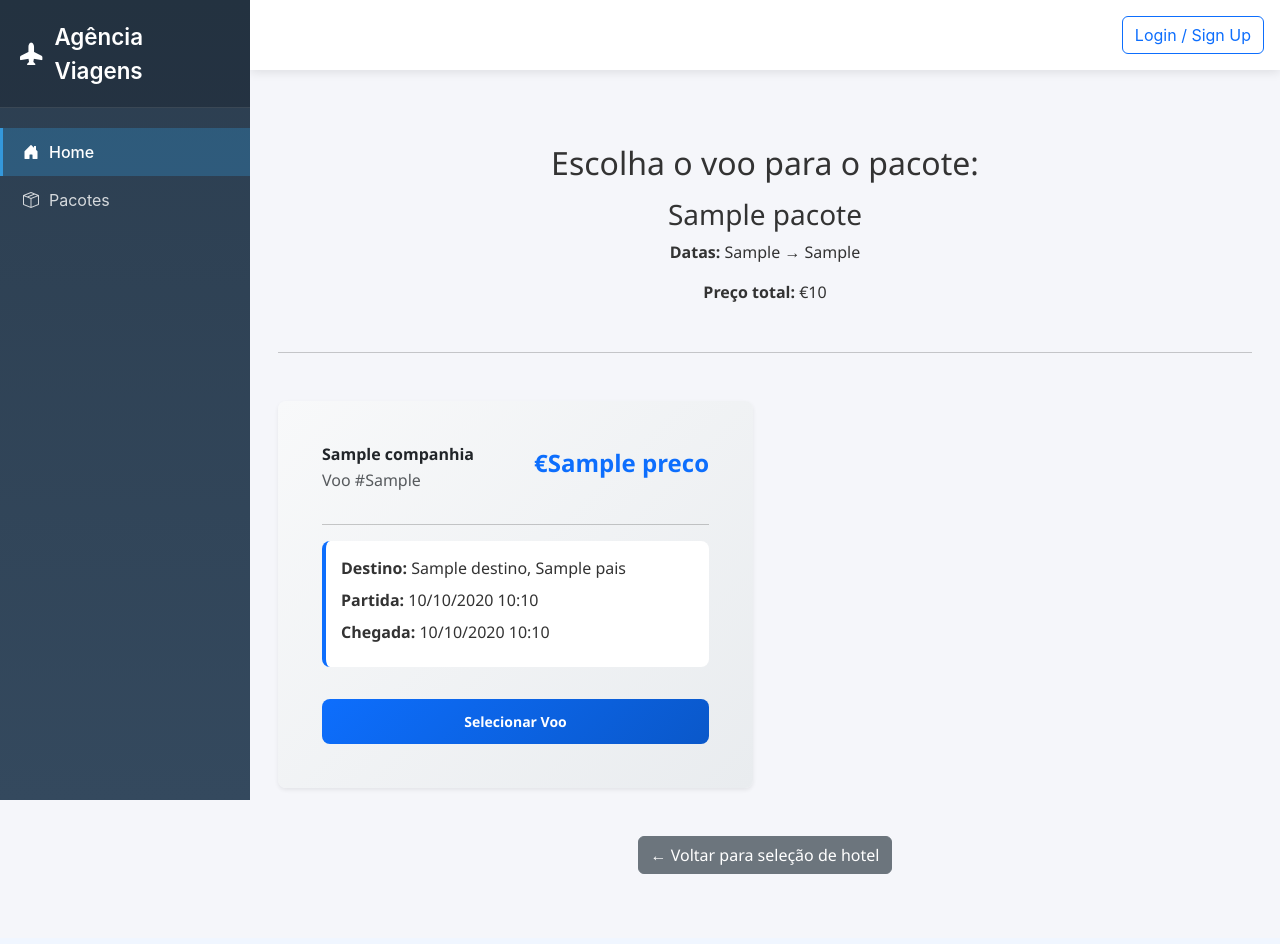
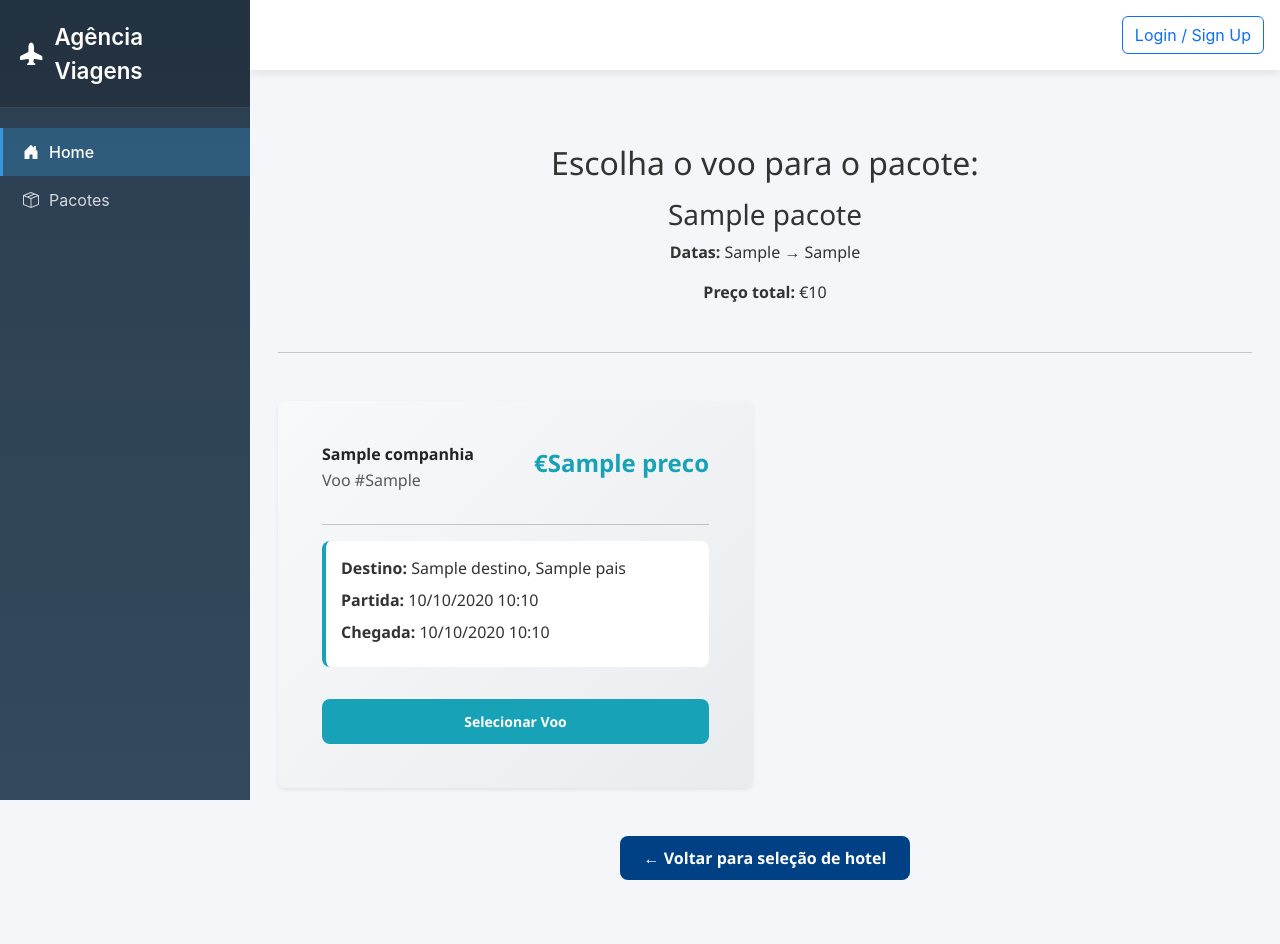
Before and after one commit to WildKoala23/Agencia_Viagens, a Django app: template pacotes/templates/selecionar_voo.html in a window 1280 px wide. Before the commit the page ends 874 px from the top, so only its background shows below. Run offline with Django 3.2, Linux system fonts and the light colour scheme; the template is opened without the code that fills it: most values are stand-ins (such as "Sample title", 1, 10 or a date in 2020).

Commit message:
fix reservas

```diff
--- a/pacotes/templates/reserva_pacote.html
+++ b/pacotes/templates/reserva_pacote.html
@@ -36,7 +36,7 @@
             <p class="package-location text-muted mb-2">{{ hotel.endereco }}</p>
           {% endif %}
           <p class="package-duration mb-2">{{ hotel.descricao_item|truncatewords:15 }}</p>
-          <p class="package-price text-primary fw-bold mb-3">
+          <p class="package-price fw-bold mb-3" style="color: #17a2b8;">
             Desde {{ hotel.preco_diario }}€ / noite
           </p>
 
--- a/pacotes/templates/selecionar_voo.html
+++ b/pacotes/templates/selecionar_voo.html
@@ -28,7 +28,7 @@
               <p class="text-muted mb-0">Voo #{{ voo.numero_voo }}</p>
             </div>
             <div class="text-end">
-              <p class="package-price text-primary fw-bold mb-0">
+              <p class="package-price fw-bold mb-0" style="color: #17a2b8;">
                 €{{ voo.preco }}
               </p>
             </div>
@@ -50,7 +50,7 @@
 
           <div class="d-grid mt-4">
             <a href="{% url 'confirmar_voo' voo.voo_id pacote.pacote_id hotel.hotel_id %}"
-               class="btn-select-hotel">
+               class="btn-select-hotel ">
               Selecionar Voo
             </a>
           </div>
@@ -68,7 +68,7 @@
 
   <!-- Botão voltar -->
   <div class="text-center mt-5">
-    <a href="{% url 'reserva_pacote' pacote.pacote_id %}" class="btn btn-secondary">
+    <a href="{% url 'reserva_pacote' pacote.pacote_id %}" class="btn-voltar">
       ← Voltar para seleção de hotel
     </a>
   </div>
@@ -80,11 +80,11 @@
   background-color: white;
   padding: 15px;
   border-radius: 8px;
-  border-left: 4px solid #0d6efd;
+  border-left: 4px solid #17a2b8;
 }
 
 .btn-select-hotel {
-  background: linear-gradient(135deg, #0d6efd 0%, #0a58ca 100%);
+  background: #17a2b8;
   color: white;
   padding: 12px 24px;
   border-radius: 8px;
@@ -98,8 +98,27 @@
 
 .btn-select-hotel:hover {
   transform: translateY(-2px);
-  box-shadow: 0 4px 12px rgba(13, 110, 253, 0.4);
+  box-shadow: 0 4px 12px rgba(23, 162, 184, 0.4);
+  background: #138496;
   color: white;
+}
+
+.btn-voltar {
+  background: #004085;
+  color: white;
+  padding: 10px 24px;
+  border-radius: 8px;
+  text-decoration: none;
+  font-weight: 600;
+  border: none;
+  transition: background 0.2s;
+  display: inline-block;
+}
+
+.btn-voltar:hover {
+  background: #002752;
+  color: white;
+  text-decoration: none;
 }
 </style>
 
```
Also changed, not shown: pacotes/templates/confirmacao_pacote.html (+22 -4 lines).
